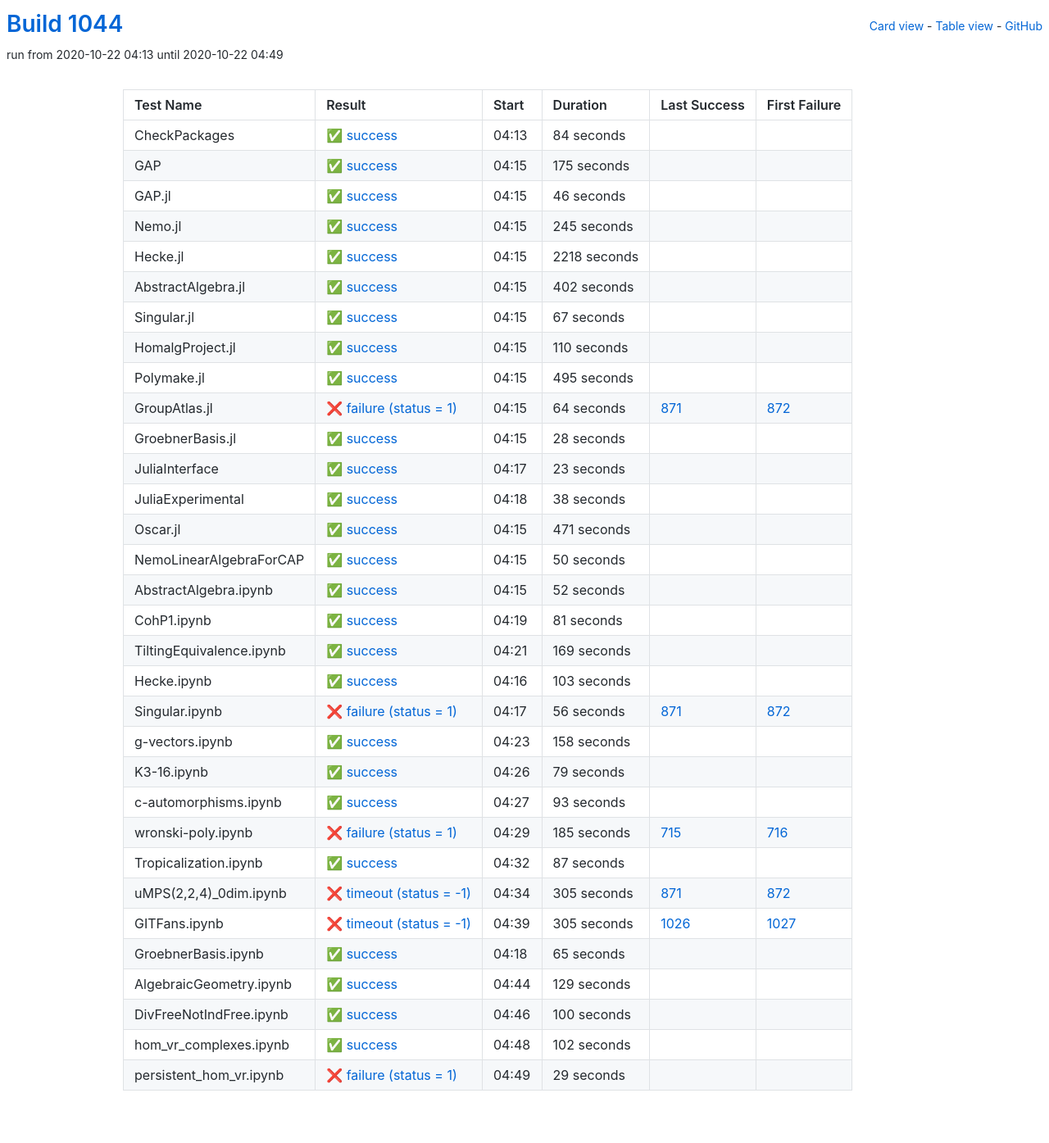
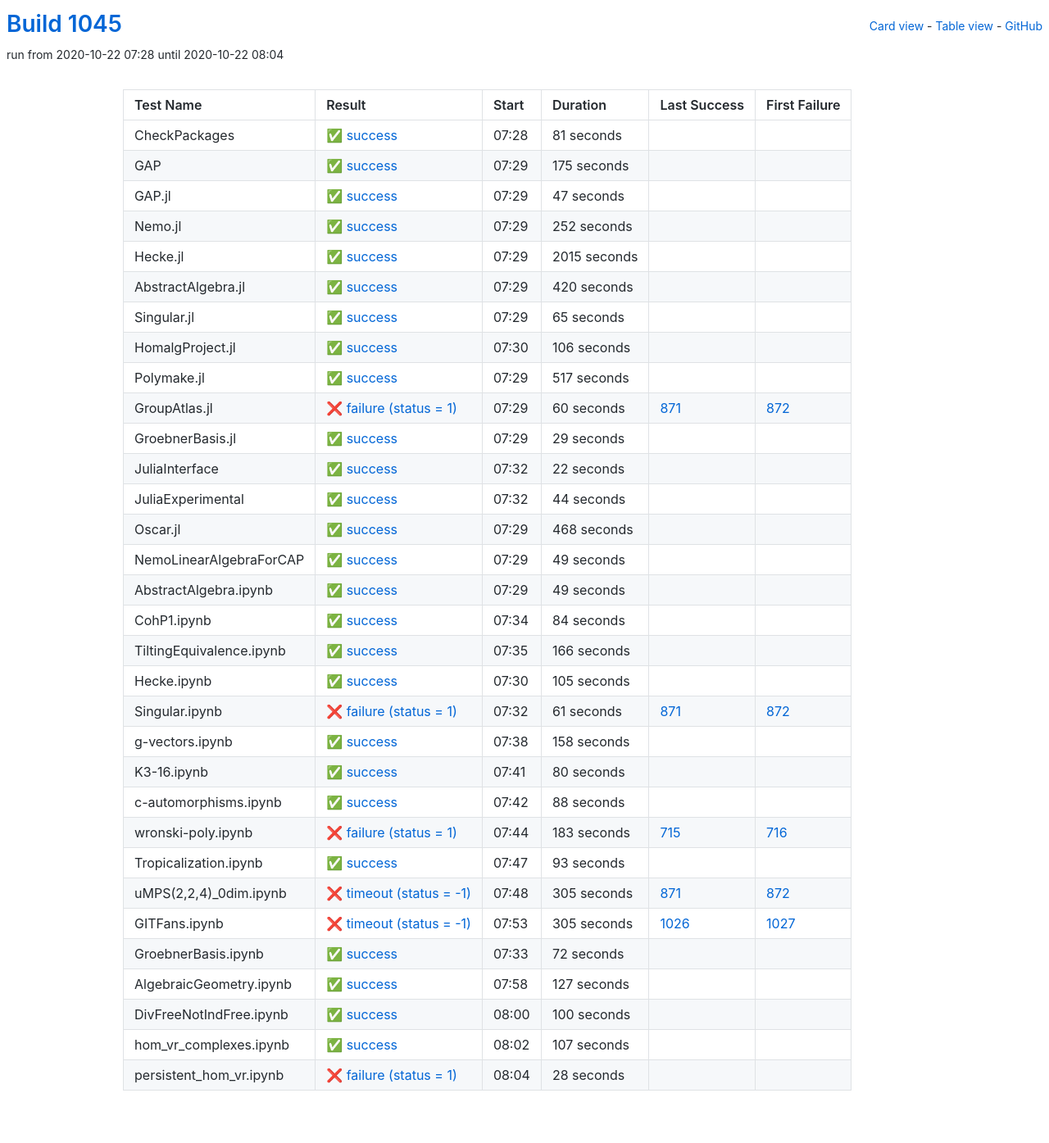
Before and after one commit to oscar-system/oscar-ci-status-stable, a Jekyll site: the page built from table.html, in a window 1280 px wide. Shown: the whole page at 82% size. Built offline with Jekyll 4.4.1, drawn with Linux system fonts in a browser that asks for light colours.

Commit message:
Build #1045

```diff
--- a/_data/ci.yml
+++ b/_data/ci.yml
@@ -1,6 +1,6 @@
 ---
-build: 1044
-build_url: https://oscarci.mathematik.uni-kl.de/job/oscar-stable/1044/
+build: 1045
+build_url: https://oscarci.mathematik.uni-kl.de/job/oscar-stable/1045/
 job: oscar-stable
 organization: oscar-system
 repo: oscar-ci-status-stable
@@ -8,20 +8,20 @@ repourl: https://github.com/oscar-system/oscar-ci-status-stable
 tests:
 - name: CheckPackages
   id: checkpackages
-  log: https://oscarci.mathematik.uni-kl.de/job/oscar-stable/1044/artifact/logs/build-1044/CheckPackages.log
-  start: 2020-10-22 04:13
+  log: https://oscarci.mathematik.uni-kl.de/job/oscar-stable/1045/artifact/logs/build-1045/CheckPackages.log
+  start: 2020-10-22 07:28
   success: true
   exitcode: 0
   status: success
-  duration: 84
+  duration: 81
   last_success: false
   last_success_url:
   first_failure: false
   first_failure_url:
 - name: GAP
   id: gap
-  log: https://oscarci.mathematik.uni-kl.de/job/oscar-stable/1044/artifact/logs/build-1044/GAP.log
-  start: 2020-10-22 04:15
+  log: https://oscarci.mathematik.uni-kl.de/job/oscar-stable/1045/artifact/logs/build-1045/GAP.log
+  start: 2020-10-22 07:29
   success: true
   exitcode: 0
   status: success
@@ -32,224 +32,224 @@ tests:
   first_failure_url:
 - name: GAP.jl
   id: gap-jl
-  log: https://oscarci.mathematik.uni-kl.de/job/oscar-stable/1044/artifact/logs/build-1044/GAP.jl.log
-  start: 2020-10-22 04:15
+  log: https://oscarci.mathematik.uni-kl.de/job/oscar-stable/1045/artifact/logs/build-1045/GAP.jl.log
+  start: 2020-10-22 07:29
   success: true
   exitcode: 0
   status: success
-  duration: 46
+  duration: 47
   last_success: false
   last_success_url:
   first_failure: false
   first_failure_url:
 - name: Nemo.jl
   id: nemo-jl
-  log: https://oscarci.mathematik.uni-kl.de/job/oscar-stable/1044/artifact/logs/build-1044/Nemo.jl.log
-  start: 2020-10-22 04:15
+  log: https://oscarci.mathematik.uni-kl.de/job/oscar-stable/1045/artifact/logs/build-1045/Nemo.jl.log
+  start: 2020-10-22 07:29
   success: true
   exitcode: 0
   status: success
-  duration: 245
+  duration: 252
   last_success: false
   last_success_url:
   first_failure: false
   first_failure_url:
 - name: Hecke.jl
   id: hecke-jl
-  log: https://oscarci.mathematik.uni-kl.de/job/oscar-stable/1044/artifact/logs/build-1044/Hecke.jl.log
-  start: 2020-10-22 04:15
+  log: https://oscarci.mathematik.uni-kl.de/job/oscar-stable/1045/artifact/logs/build-1045/Hecke.jl.log
+  start: 2020-10-22 07:29
   success: true
   exitcode: 0
   status: success
-  duration: 2218
+  duration: 2015
   last_success: false
   last_success_url:
   first_failure: false
   first_failure_url:
 - name: AbstractAlgebra.jl
   id: abstractalgebra-jl
-  log: https://oscarci.mathematik.uni-kl.de/job/oscar-stable/1044/artifact/logs/build-1044/AbstractAlgebra.jl.log
-  start: 2020-10-22 04:15
+  log: https://oscarci.mathematik.uni-kl.de/job/oscar-stable/1045/artifact/logs/build-1045/AbstractAlgebra.jl.log
+  start: 2020-10-22 07:29
   success: true
   exitcode: 0
   status: success
-  duration: 402
+  duration: 420
   last_success: false
   last_success_url:
   first_failure: false
   first_failure_url:
 - name: Singular.jl
   id: singular-jl
-  log: https://oscarci.mathematik.uni-kl.de/job/oscar-stable/1044/artifact/logs/build-1044/Singular.jl.log
-  start: 2020-10-22 04:15
+  log: https://oscarci.mathematik.uni-kl.de/job/oscar-stable/1045/artifact/logs/build-1045/Singular.jl.log
+  start: 2020-10-22 07:29
   success: true
   exitcode: 0
   status: success
-  duration: 67
+  duration: 65
   last_success: false
   last_success_url:
   first_failure: false
   first_failure_url:
 - name: HomalgProject.jl
   id: homalgproject-jl
-  log: https://oscarci.mathematik.uni-kl.de/job/oscar-stable/1044/artifact/logs/build-1044/HomalgProject.jl.log
-  start: 2020-10-22 04:15
+  log: https://oscarci.mathematik.uni-kl.de/job/oscar-stable/1045/artifact/logs/build-1045/HomalgProject.jl.log
+  start: 2020-10-22 07:30
   success: true
   exitcode: 0
   status: success
-  duration: 110
+  duration: 106
   last_success: false
   last_success_url:
   first_failure: false
   first_failure_url:
 - name: Polymake.jl
   id: polymake-jl
-  log: https://oscarci.mathematik.uni-kl.de/job/oscar-stable/1044/artifact/logs/build-1044/Polymake.jl.log
-  start: 2020-10-22 04:15
+  log: https://oscarci.mathematik.uni-kl.de/job/oscar-stable/1045/artifact/logs/build-1045/Polymake.jl.log
+  start: 2020-10-22 07:29
   success: true
   exitcode: 0
   status: success
-  duration: 495
+  duration: 517
   last_success: false
   last_success_url:
   first_failure: false
   first_failure_url:
 - name: GroupAtlas.jl
   id: groupatlas-jl
-  log: https://oscarci.mathematik.uni-kl.de/job/oscar-stable/1044/artifact/logs/build-1044/GroupAtlas.jl.log
-  start: 2020-10-22 04:15
+  log: https://oscarci.mathematik.uni-kl.de/job/oscar-stable/1045/artifact/logs/build-1045/GroupAtlas.jl.log
+  start: 2020-10-22 07:29
   success: false
   exitcode: 1
   status: failure
-  duration: 64
+  duration: 60
   last_success: 871
   last_success_url: https://oscarci.mathematik.uni-kl.de/job/oscar-stable/871/
   first_failure: 872
   first_failure_url: https://oscarci.mathematik.uni-kl.de/job/oscar-stable/872/
 - name: GroebnerBasis.jl
   id: groebnerbasis-jl
-  log: https://oscarci.mathematik.uni-kl.de/job/oscar-stable/1044/artifact/logs/build-1044/GroebnerBasis.jl.log
-  start: 2020-10-22 04:15
+  log: https://oscarci.mathematik.uni-kl.de/job/oscar-stable/1045/artifact/logs/build-1045/GroebnerBasis.jl.log
+  start: 2020-10-22 07:29
   success: true
   exitcode: 0
   status: success
-  duration: 28
+  duration: 29
   last_success: false
   last_success_url:
   first_failure: false
   first_failure_url:
 - name: JuliaInterface
   id: juliainterface
-  log: https://oscarci.mathematik.uni-kl.de/job/oscar-stable/1044/artifact/logs/build-1044/JuliaInterface.log
-  start: 2020-10-22 04:17
+  log: https://oscarci.mathematik.uni-kl.de/job/oscar-stable/1045/artifact/logs/build-1045/JuliaInterface.log
+  start: 2020-10-22 07:32
   success: true
   exitcode: 0
   status: success
-  duration: 23
+  duration: 22
   last_success: false
   last_success_url:
   first_failure: false
   first_failure_url:
 - name: JuliaExperimental
   id: juliaexperimental
-  log: https://oscarci.mathematik.uni-kl.de/job/oscar-stable/1044/artifact/logs/build-1044/JuliaExperimental.log
-  start: 2020-10-22 04:18
+  log: https://oscarci.mathematik.uni-kl.de/job/oscar-stable/1045/artifact/logs/build-1045/JuliaExperimental.log
+  start: 2020-10-22 07:32
   success: true
   exitcode: 0
   status: success
-  duration: 38
+  duration: 44
   last_success: false
   last_success_url:
   first_failure: false
   first_failure_url:
 - name: Oscar.jl
   id: oscar-jl
-  log: https://oscarci.mathematik.uni-kl.de/job/oscar-stable/1044/artifact/logs/build-1044/Oscar.jl.log
-  start: 2020-10-22 04:15
+  log: https://oscarci.mathematik.uni-kl.de/job/oscar-stable/1045/artifact/logs/build-1045/Oscar.jl.log
+  start: 2020-10-22 07:29
   success: true
   exitcode: 0
   status: success
-  duration: 471
+  duration: 468
   last_success: false
   last_success_url:
   first_failure: false
   first_failure_url:
 - name: NemoLinearAlgebraForCAP
   id: nemolinearalgebraforcap
-  log: https://oscarci.mathematik.uni-kl.de/job/oscar-stable/1044/artifact/logs/build-1044/NemoLinearAlgebraForCAP.log
-  start: 2020-10-22 04:15
+  log: https://oscarci.mathematik.uni-kl.de/job/oscar-stable/1045/artifact/logs/build-1045/NemoLinearAlgebraForCAP.log
+  start: 2020-10-22 07:29
   success: true
   exitcode: 0
   status: success
-  duration: 50
+  duration: 49
   last_success: false
   last_success_url:
   first_failure: false
   first_failure_url:
 - name: AbstractAlgebra.ipynb
   id: abstractalgebra-ipynb
-  log: https://oscarci.mathematik.uni-kl.de/job/oscar-stable/1044/artifact/logs/build-1044/AbstractAlgebra.ipynb.log
-  start: 2020-10-22 04:15
+  log: https://oscarci.mathematik.uni-kl.de/job/oscar-stable/1045/artifact/logs/build-1045/AbstractAlgebra.ipynb.log
+  start: 2020-10-22 07:29
   success: true
   exitcode: 0
   status: success
-  duration: 52
+  duration: 49
   last_success: false
   last_success_url:
   first_failure: false
   first_failure_url:
 - name: CohP1.ipynb
   id: cohp1-ipynb
-  log: https://oscarci.mathematik.uni-kl.de/job/oscar-stable/1044/artifact/logs/build-1044/CohP1.ipynb.log
-  start: 2020-10-22 04:19
+  log: https://oscarci.mathematik.uni-kl.de/job/oscar-stable/1045/artifact/logs/build-1045/CohP1.ipynb.log
+  start: 2020-10-22 07:34
   success: true
   exitcode: 0
   status: success
-  duration: 81
+  duration: 84
   last_success: false
   last_success_url:
   first_failure: false
   first_failure_url:
 - name: TiltingEquivalence.ipynb
   id: tiltingequivalence-ipynb
-  log: https://oscarci.mathematik.uni-kl.de/job/oscar-stable/1044/artifact/logs/build-1044/TiltingEquivalence.ipynb.log
-  start: 2020-10-22 04:21
+  log: https://oscarci.mathematik.uni-kl.de/job/oscar-stable/1045/artifact/logs/build-1045/TiltingEquivalence.ipynb.log
+  start: 2020-10-22 07:35
   success: true
   exitcode: 0
   status: success
-  duration: 169
+  duration: 166
   last_success: false
   last_success_url:
   first_failure: false
   first_failure_url:
 - name: Hecke.ipynb
   id: hecke-ipynb
-  log: https://oscarci.mathematik.uni-kl.de/job/oscar-stable/1044/artifact/logs/build-1044/Hecke.ipynb.log
-  start: 2020-10-22 04:16
+  log: https://oscarci.mathematik.uni-kl.de/job/oscar-stable/1045/artifact/logs/build-1045/Hecke.ipynb.log
+  start: 2020-10-22 07:30
   success: true
   exitcode: 0
   status: success
-  duration: 103
+  duration: 105
   last_success: false
   last_success_url:
   first_failure: false
   first_failure_url:
 - name: Singular.ipynb
   id: singular-ipynb
-  log: https://oscarci.mathematik.uni-kl.de/job/oscar-stable/1044/artifact/logs/build-1044/Singular.ipynb.log
-  start: 2020-10-22 04:17
+  log: https://oscarci.mathematik.uni-kl.de/job/oscar-stable/1045/artifact/logs/build-1045/Singular.ipynb.log
+  start: 2020-10-22 07:32
   success: false
   exitcode: 1
   status: failure
-  duration: 56
+  duration: 61
   last_success: 871
   last_success_url: https://oscarci.mathematik.uni-kl.de/job/oscar-stable/871/
   first_failure: 872
   first_failure_url: https://oscarci.mathematik.uni-kl.de/job/oscar-stable/872/
 - name: g-vectors.ipynb
   id: g-vectors-ipynb
-  log: https://oscarci.mathematik.uni-kl.de/job/oscar-stable/1044/artifact/logs/build-1044/g-vectors.ipynb.log
-  start: 2020-10-22 04:23
+  log: https://oscarci.mathematik.uni-kl.de/job/oscar-stable/1045/artifact/logs/build-1045/g-vectors.ipynb.log
+  start: 2020-10-22 07:38
   success: true
   exitcode: 0
   status: success
@@ -260,20 +260,44 @@ tests:
   first_failure_url:
 - name: K3-16.ipynb
   id: k3-16-ipynb
-  log: https://oscarci.mathematik.uni-kl.de/job/oscar-stable/1044/artifact/logs/build-1044/K3-16.ipynb.log
-  start: 2020-10-22 04:26
+  log: https://oscarci.mathematik.uni-kl.de/job/oscar-stable/1045/artifact/logs/build-1045/K3-16.ipynb.log
+  start: 2020-10-22 07:41
   success: true
   exitcode: 0
   status: success
-  duration: 79
+  duration: 80
   last_success: false
   last_success_url:
   first_failure: false
   first_failure_url:
 - name: c-automorphisms.ipynb
   id: c-automorphisms-ipynb
-  log: https://oscarci.mathematik.uni-kl.de/job/oscar-stable/1044/artifact/logs/build-1044/c-automorphisms.ipynb.log
-  start: 2020-10-22 04:27
+  log: https://oscarci.mathematik.uni-kl.de/job/oscar-stable/1045/artifact/logs/build-1045/c-automorphisms.ipynb.log
+  start: 2020-10-22 07:42
+  success: true
+  exitcode: 0
+  status: success
+  duration: 88
+  last_success: false
+  last_success_url:
+  first_failure: false
+  first_failure_url:
+- name: wronski-poly.ipynb
+  id: wronski-poly-ipynb
+  log: https://oscarci.mathematik.uni-kl.de/job/oscar-stable/1045/artifact/logs/build-1045/wronski-poly.ipynb.log
+  start: 2020-10-22 07:44
+  success: false
+  exitcode: 1
+  status: failure
+  duration: 183
+  last_success: 715
+  last_success_url: https://oscarci.mathematik.uni-kl.de/job/oscar-stable/715/
+  first_failure: 716
+  first_failure_url: https://oscarci.mathematik.uni-kl.de/job/oscar-stable/716/
+- name: Tropicalization.ipynb
+  id: tropicalization-ipynb
+  log: https://oscarci.mathematik.uni-kl.de/job/oscar-stable/1045/artifact/logs/build-1045/Tropicalization.ipynb.log
+  start: 2020-10-22 07:47
   success: true
   exitcode: 0
   status: success
@@ -282,34 +306,10 @@ tests:
   last_success_url:
   first_failure: false
   first_failure_url:
-- name: wronski-poly.ipynb
-  id: wronski-poly-ipynb
-  log: https://oscarci.mathematik.uni-kl.de/job/oscar-stable/1044/artifact/logs/build-1044/wronski-poly.ipynb.log
-  start: 2020-10-22 04:29
-  success: false
-  exitcode: 1
-  status: failure
-  duration: 185
-  last_success: 715
-  last_success_url: https://oscarci.mathematik.uni-kl.de/job/oscar-stable/715/
-  first_failure: 716
-  first_failure_url: https://oscarci.mathematik.uni-kl.de/job/oscar-stable/716/
-- name: Tropicalization.ipynb
-  id: tropicalization-ipynb
-  log: https://oscarci.mathematik.uni-kl.de/job/oscar-stable/1044/artifact/logs/build-1044/Tropicalization.ipynb.log
-  start: 2020-10-22 04:32
-  success: true
-  exitcode: 0
-  status: success
-  duration: 87
-  last_success: false
-  last_success_url:
-  first_failure: false
-  first_failure_url:
 - name: uMPS(2,2,4)_0dim.ipynb
   id: umps-2-2-4-0dim-ipynb
-  log: https://oscarci.mathematik.uni-kl.de/job/oscar-stable/1044/artifact/logs/build-1044/uMPS-2-2-4-_0dim.ipynb.log
-  start: 2020-10-22 04:34
+  log: https://oscarci.mathematik.uni-kl.de/job/oscar-stable/1045/artifact/logs/build-1045/uMPS-2-2-4-_0dim.ipynb.log
+  start: 2020-10-22 07:48
   success: false
   exitcode: -1
   status: timeout
@@ -320,8 +320,8 @@ tests:
   first_failure_url: https://oscarci.mathematik.uni-kl.de/job/oscar-stable/872/
 - name: GITFans.ipynb
   id: gitfans-ipynb
-  log: https://oscarci.mathematik.uni-kl.de/job/oscar-stable/1044/artifact/logs/build-1044/GITFans.ipynb.log
-  start: 2020-10-22 04:39
+  log: https://oscarci.mathematik.uni-kl.de/job/oscar-stable/1045/artifact/logs/build-1045/GITFans.ipynb.log
+  start: 2020-10-22 07:53
   success: false
   exitcode: -1
   status: timeout
@@ -332,32 +332,32 @@ tests:
   first_failure_url: https://oscarci.mathematik.uni-kl.de/job/oscar-stable/1027/
 - name: GroebnerBasis.ipynb
   id: groebnerbasis-ipynb
-  log: https://oscarci.mathematik.uni-kl.de/job/oscar-stable/1044/artifact/logs/build-1044/GroebnerBasis.ipynb.log
-  start: 2020-10-22 04:18
+  log: https://oscarci.mathematik.uni-kl.de/job/oscar-stable/1045/artifact/logs/build-1045/GroebnerBasis.ipynb.log
+  start: 2020-10-22 07:33
   success: true
   exitcode: 0
   status: success
-  duration: 65
+  duration: 72
   last_success: false
   last_success_url:
   first_failure: false
   first_failure_url:
 - name: AlgebraicGeometry.ipynb
   id: algebraicgeometry-ipynb
-  log: https://oscarci.mathematik.uni-kl.de/job/oscar-stable/1044/artifact/logs/build-1044/AlgebraicGeometry.ipynb.log
-  start: 2020-10-22 04:44
+  log: https://oscarci.mathematik.uni-kl.de/job/oscar-stable/1045/artifact/logs/build-1045/AlgebraicGeometry.ipynb.log
+  start: 2020-10-22 07:58
   success: true
   exitcode: 0
   status: success
-  duration: 129
+  duration: 127
   last_success: false
   last_success_url:
   first_failure: false
   first_failure_url:
 - name: DivFreeNotIndFree.ipynb
   id: divfreenotindfree-ipynb
-  log: https://oscarci.mathematik.uni-kl.de/job/oscar-stable/1044/artifact/logs/build-1044/DivFreeNotIndFree.ipynb.log
-  start: 2020-10-22 04:46
+  log: https://oscarci.mathematik.uni-kl.de/job/oscar-stable/1045/artifact/logs/build-1045/DivFreeNotIndFree.ipynb.log
+  start: 2020-10-22 08:00
   success: true
   exitcode: 0
   status: success
@@ -368,24 +368,24 @@ tests:
   first_failure_url:
 - name: hom_vr_complexes.ipynb
   id: hom-vr-complexes-ipynb
-  log: https://oscarci.mathematik.uni-kl.de/job/oscar-stable/1044/artifact/logs/build-1044/hom_vr_complexes.ipynb.log
-  start: 2020-10-22 04:48
+  log: https://oscarci.mathematik.uni-kl.de/job/oscar-stable/1045/artifact/logs/build-1045/hom_vr_complexes.ipynb.log
+  start: 2020-10-22 08:02
   success: true
   exitcode: 0
   status: success
-  duration: 102
+  duration: 107
   last_success: false
   last_success_url:
   first_failure: false
   first_failure_url:
 - name: persistent_hom_vr.ipynb
   id: persistent-hom-vr-ipynb
-  log: https://oscarci.mathematik.uni-kl.de/job/oscar-stable/1044/artifact/logs/build-1044/persistent_hom_vr.ipynb.log
-  start: 2020-10-22 04:49
+  log: https://oscarci.mathematik.uni-kl.de/job/oscar-stable/1045/artifact/logs/build-1045/persistent_hom_vr.ipynb.log
+  start: 2020-10-22 08:04
   success: false
   exitcode: 1
   status: failure
-  duration: 29
+  duration: 28
   last_success: false
   last_success_url:
   first_failure: false
```
Also changed, not shown: README.md.
